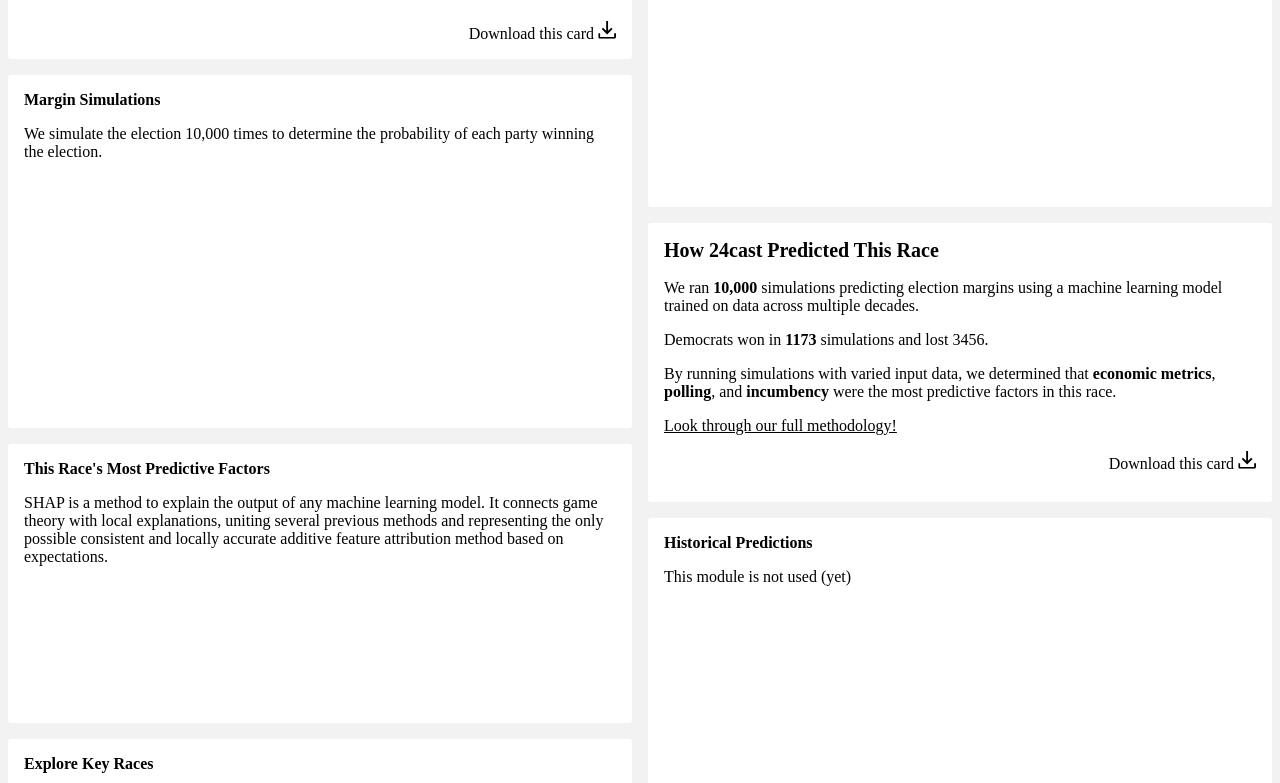
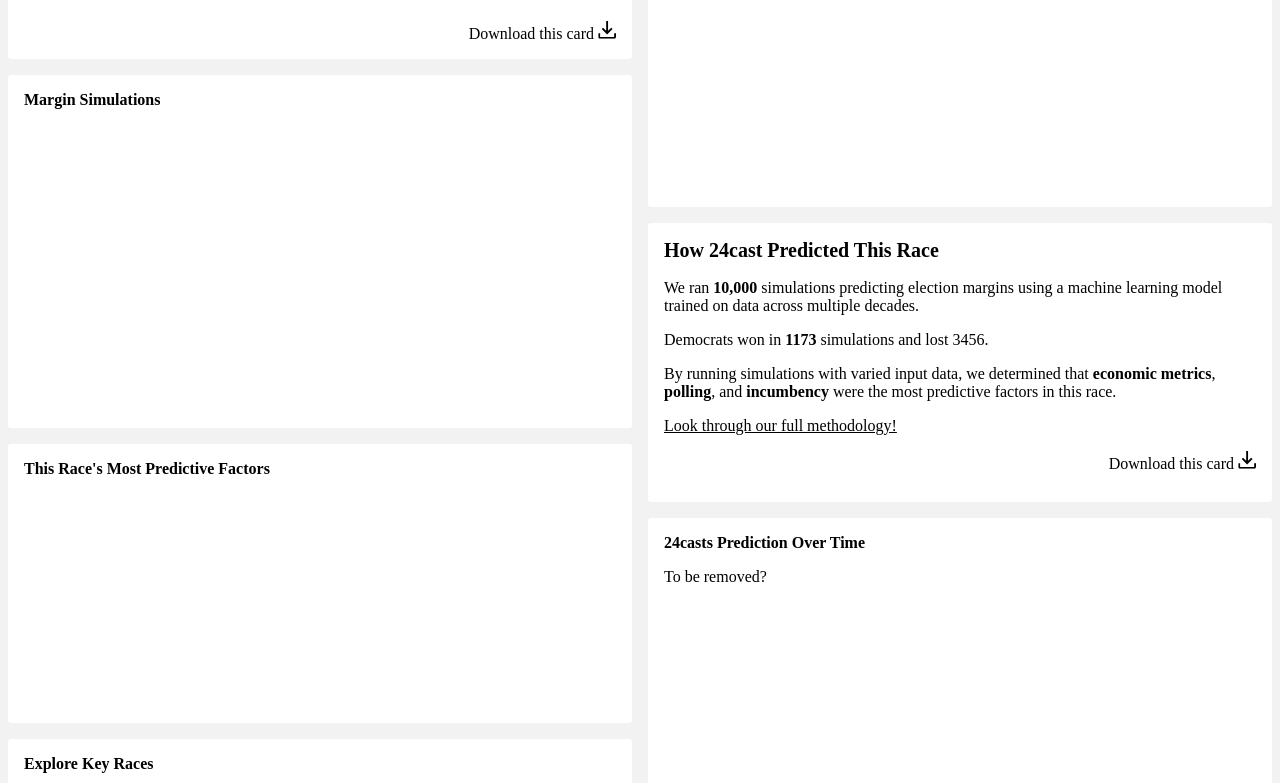
Before and after one commit to BPR-Data-Team/ElectionModel2024-site, a Next.js app: page / in a window 1280 px wide. Shown: the part 550-1333 px from the top of the page. Built offline with nearby package versions, Linux system fonts and the light colour scheme; a web font is replaced by a local one.

Commit message:
removed unnecessary copy text

```diff
--- a/src/components/modules/HistoricalModule.tsx
+++ b/src/components/modules/HistoricalModule.tsx
@@ -5,8 +5,8 @@ export default function HistoricalModule(props: ModuleProps): JSX.Element {
   return (
     <Module width={props.width} gridArea={props.gridArea}>
       <div className={styles.historical}>
-        <h3>Historical Predictions</h3>
-        <p>This module is not used (yet)</p>
+        <h3>24casts Prediction Over Time</h3>
+        <p>To be removed?</p>
       </div>
     </Module>
   );
--- a/src/components/modules/SHAPModule.tsx
+++ b/src/components/modules/SHAPModule.tsx
@@ -6,13 +6,6 @@ export default function SHAPModule(props: ModuleProps): JSX.Element {
     <Module width={props.width} gridArea={props.gridArea}>
       <div className={styles.shap}>
         <h3>This Race&apos;s Most Predictive Factors</h3>
-        <p>
-          SHAP is a method to explain the output of any machine learning model.
-          It connects game theory with local explanations, uniting several
-          previous methods and representing the only possible consistent and
-          locally accurate additive feature attribution method based on
-          expectations.
-        </p>
       </div>
     </Module>
   );
--- a/src/components/modules/SimulationsModule.tsx
+++ b/src/components/modules/SimulationsModule.tsx
@@ -6,10 +6,6 @@ export default function SimulationsModule(props: ModuleProps): JSX.Element {
     <Module width={props.width} gridArea={props.gridArea}>
       <div className={styles.simulations}>
         <h3>Margin Simulations</h3>
-        <p>
-          We simulate the election 10,000 times to determine the probability of
-          each party winning the election.
-        </p>
       </div>
     </Module>
   );
```
